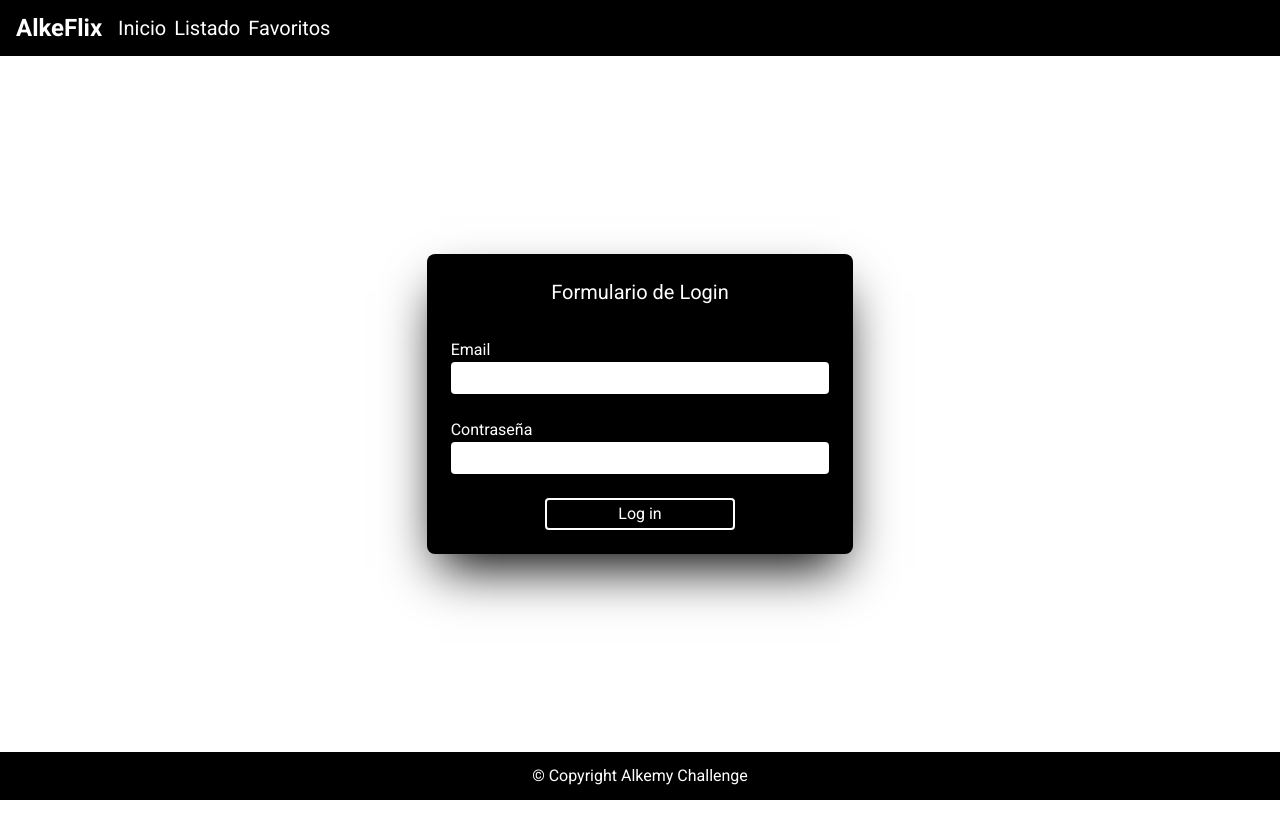
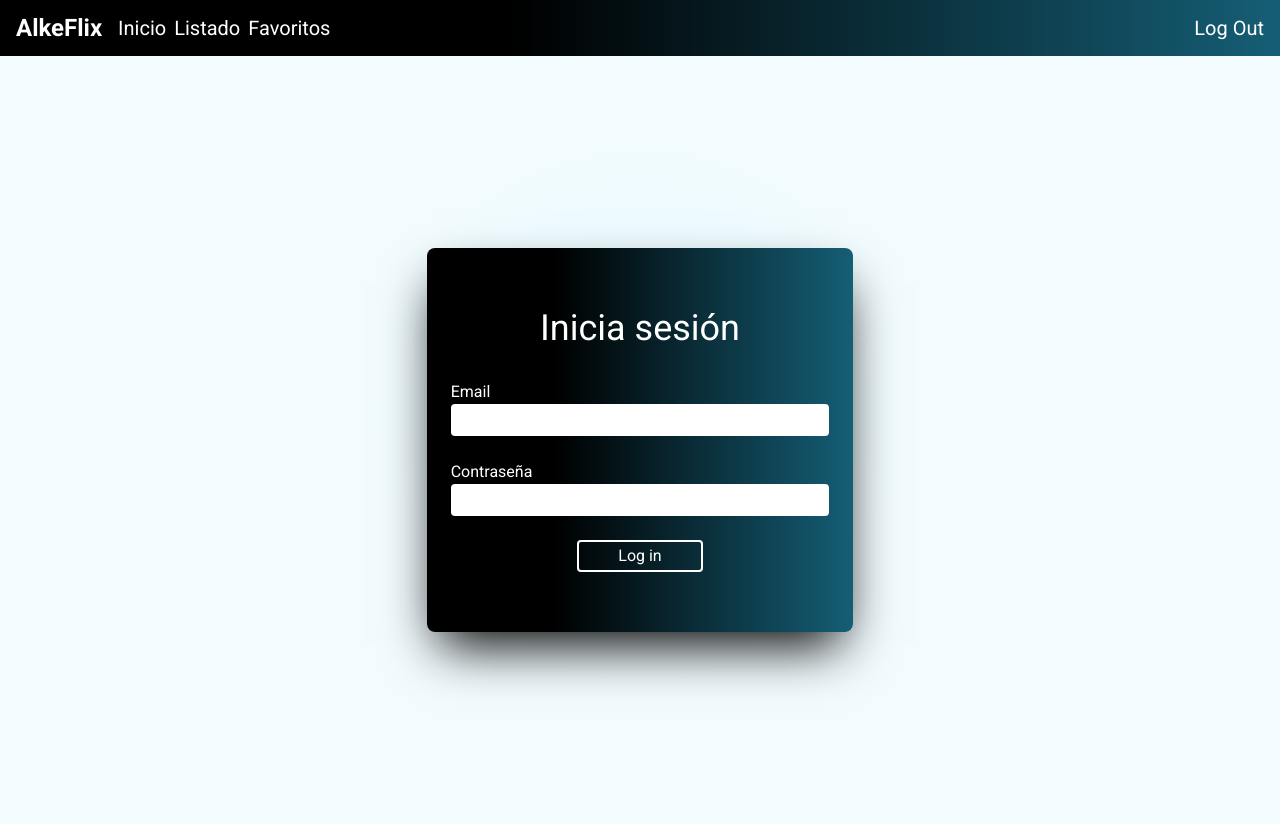
Before and after one commit to brianlagranda/alkemy-challenge-moviedb, a React (Vite) app: page / in a window 1280 px wide. Before the commit the page ends 800 px from the top, so only its background shows below. Built offline with nearby package versions, Linux system fonts and the light colour scheme.

Commit message:
chore: Add some gradient styles and custom scrollBar

```diff
--- a/src/App.tsx
+++ b/src/App.tsx
@@ -1,5 +1,4 @@
 import { BrowserRouter, Routes, Route } from 'react-router-dom';
-import Footer from './components/Footer';
 import Header from './components/Header';
 import MovieList from './components/MovieList';
 import Login from './components/Login';
@@ -11,8 +10,9 @@ import Favourites from './components/Favourites';
 function App() {
     return (
         <BrowserRouter>
-            <div className="flex h-dvh select-none flex-col justify-between">
+            <div className="h-full select-none">
                 <Header />
+
                 <Routes>
                     <Route
                         path="/"
@@ -39,7 +39,6 @@ function App() {
                     />
                     <Route path="/favourites" element={<Favourites />} />
                 </Routes>
-                <Footer />
             </div>
         </BrowserRouter>
     );
--- a/src/components/Footer.tsx
+++ /dev/null
@@ -1,9 +0,0 @@
-const Footer = () => {
-    return (
-        <footer className="flex h-12 items-center justify-center bg-black text-white">
-            <p>© Copyright Alkemy Challenge</p>
-        </footer>
-    );
-};
-
-export default Footer;
--- a/src/components/Header.tsx
+++ b/src/components/Header.tsx
@@ -2,7 +2,7 @@ import { Link } from 'react-router-dom';
 
 const Header = () => {
     return (
-        <header className="flex h-14 items-center gap-4 bg-black p-4 text-white">
+        <header className="flex h-14 items-center gap-4 bg-gradient-to-r from-black via-black via-40% to-cyan-800 p-4 text-white">
             <Link to="/" className="text-2xl font-bold">
                 AlkeFlix
             </Link>
@@ -18,6 +18,7 @@ const Header = () => {
                         <Link to="/favourites">Favoritos</Link>
                     </li>
                 </ul>
+                <button onClick={() => sessionStorage.clear()}>Log Out</button>
             </nav>
         </header>
     );
--- a/src/components/Login.tsx
+++ b/src/components/Login.tsx
@@ -66,8 +66,8 @@ const Login: React.FC<LoginProps> = () => {
         <>
             {Token && <Navigate to="/movieList" />}
 
-            <div className="mx-auto flex flex-col items-center gap-8 rounded-lg bg-black p-6 text-white shadow-2xl shadow-black sm:w-3/4 md:w-2/4 lg:w-1/3">
-                <h2 className="text-xl">Formulario de Login</h2>
+            <div className="mx-auto my-48 flex h-96 flex-col items-center justify-center gap-8 rounded-lg bg-gradient-to-r from-black via-black via-30% to-cyan-800 p-6 text-white shadow-2xl shadow-black sm:w-3/4 md:w-2/4 lg:w-1/3">
+                <h2 className="text-4xl">Inicia sesión</h2>
                 <form onSubmit={submitHandler} className="flex w-full flex-col">
                     <label>
                         <span className="">Email</span>
@@ -90,7 +90,7 @@ const Login: React.FC<LoginProps> = () => {
                     </label>
                     <br />
                     <button
-                        className="mx-auto h-8 w-1/2 rounded border-2 border-white hover:bg-white hover:font-bold hover:text-black"
+                        className="mx-auto h-8 w-1/3 rounded border-2 border-white transition-colors duration-300 hover:bg-white hover:font-bold hover:text-black"
                         type="submit"
                     >
                         Log in
--- a/src/index.css
+++ b/src/index.css
@@ -6,4 +6,27 @@
 
 body {
     font-family: Roboto, sans-serif;
+    background: rgb(228, 249, 255);
+    background: radial-gradient(
+        circle,
+        rgba(228, 249, 255, 1) 0%,
+        rgba(242, 252, 255, 1) 35%
+    );
 }
+
+::-webkit-scrollbar {
+    width: 10px;
+}
+
+::-webkit-scrollbar-track {
+    background: rgb(168, 194, 201);
+}
+
+::-webkit-scrollbar-thumb {
+    background: #000;
+    border-radius: 5px;
+}
+
+::-webkit-scrollbar-thumb:hover {
+    background: #0f4758;
+}
```
